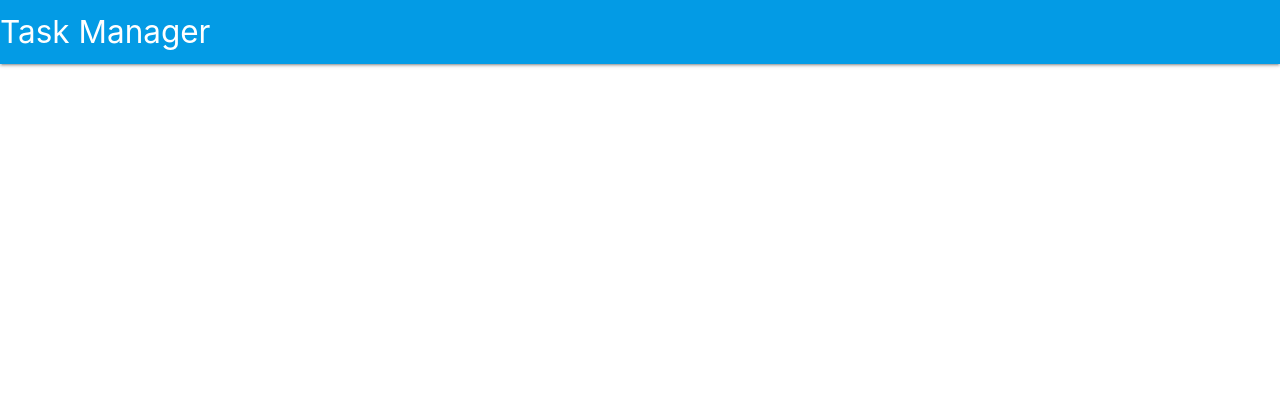
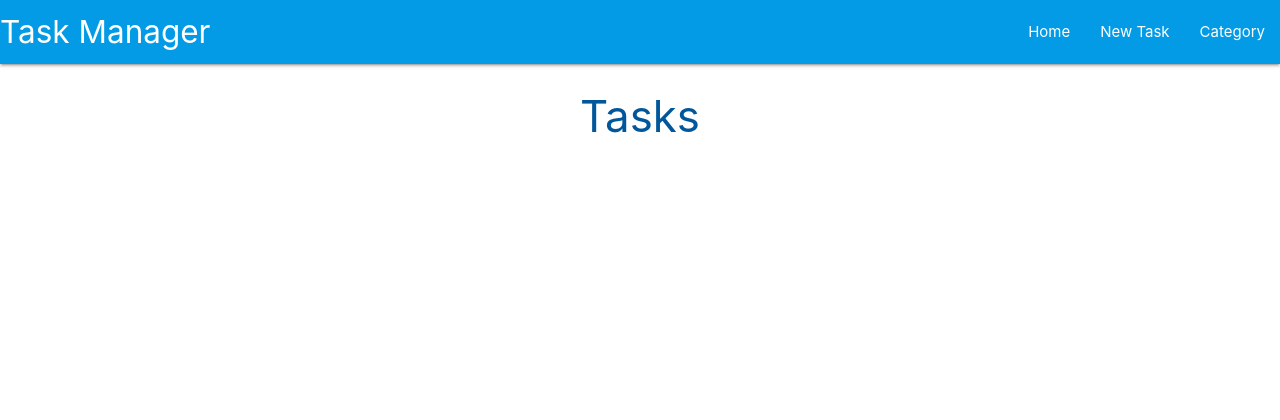
Before and after one commit to MoniMurray/Flask-SQLAlchemy-Task-Manager, a Flask app: page / in a window 1280 px wide. Shown: the top 420 px of the page. Run offline with Flask 2, Linux system fonts and the light colour scheme; some libraries are stand-ins or nearby versions.

Commit message:
Extend base.html into new file tasks.html, and delete rogue </div> stopping front end from rendering correctly

```diff
--- a/taskmanager/routes.py
+++ b/taskmanager/routes.py
@@ -5,4 +5,4 @@ from taskmanager.models import Categories, Task
 
 @app.route("/")
 def home():
-    return render_template("base.html")
+    return render_template("tasks.html")
--- a/taskmanager/templates/base.html
+++ b/taskmanager/templates/base.html
@@ -16,7 +16,7 @@
         <nav class="light-blue darken-1">
             <div class="nav-wrapper">
               <a href="{{ url_for('home')}}" class="brand-logo">Task Manager</a>
-              <a href="#" data-target="mobile-demo" class="sidenav-trigger"><i class="fas fa-bars"></i></div></a>
+              <a href="#" data-target="mobile-demo" class="sidenav-trigger"><i class="fas fa-bars"></i></a>
               <ul class="right hide-on-med-and-down">
                 <li><a href="{{ url_for('home')}}">Home</a></li>
                 <li><a href="">New Task</a></li>
--- /dev/null
+++ b/taskmanager/templates/tasks.html
@@ -0,0 +1,7 @@
+{% extends "base.html" %}
+
+{% block content %}
+
+<h3 class="light-blue-text text-darken-4 center-align">Tasks</h3>
+
+{% endblock %}
```
